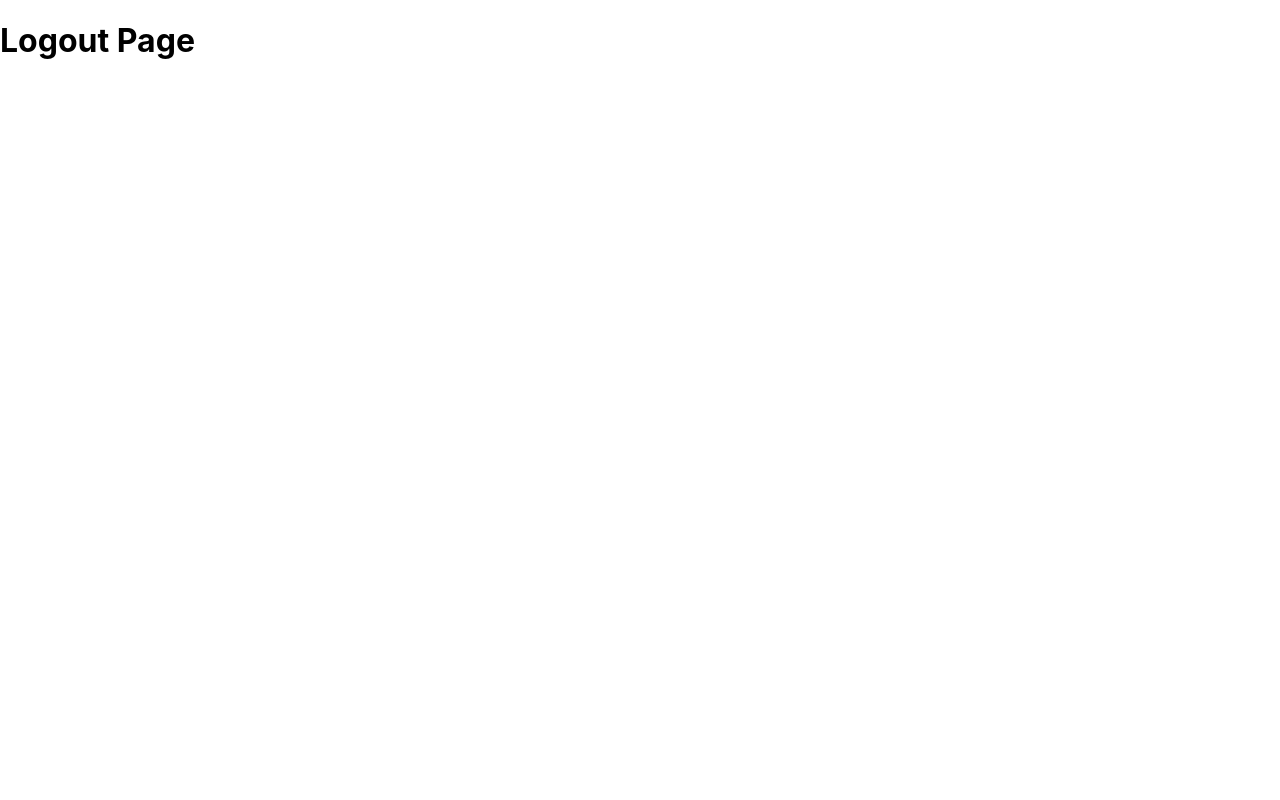
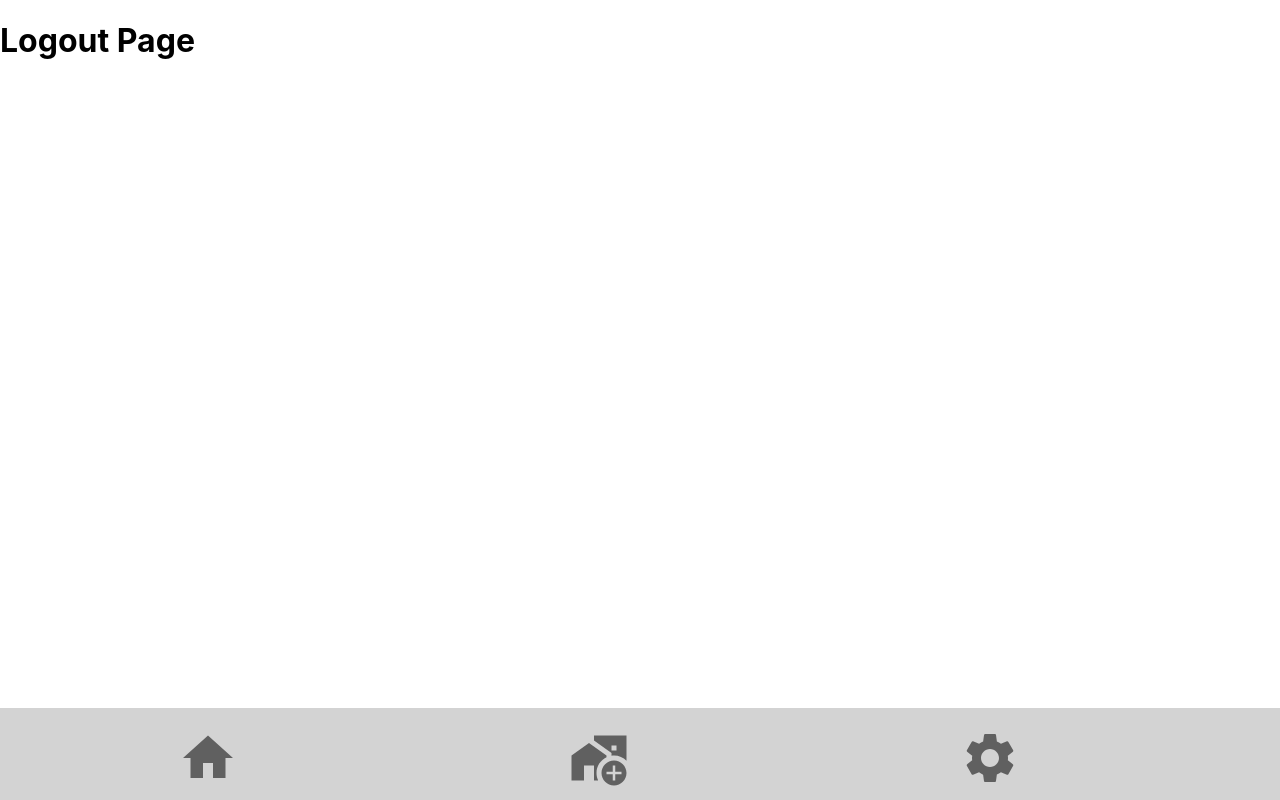
Before and after one commit to agiledev-students-spring2023/final-project-awesome-united, a React (Create React App) app in the folder front-end/: page /logout in a window 1280 px wide. Built offline with nearby package versions, Linux system fonts and the light colour scheme.

Commit message:
add prototype footer

```diff
--- a/front-end/package.json
+++ b/front-end/package.json
@@ -3,6 +3,10 @@
   "version": "0.1.0",
   "private": true,
   "dependencies": {
+    "@emotion/react": "^11.10.6",
+    "@emotion/styled": "^11.10.6",
+    "@mui/icons-material": "^5.11.11",
+    "@mui/material": "^5.11.12",
     "@testing-library/jest-dom": "^5.16.5",
     "@testing-library/react": "^13.4.0",
     "@testing-library/user-event": "^13.5.0",
--- a/front-end/src/App.css
+++ b/front-end/src/App.css
@@ -1,5 +1,8 @@
 .App {
-  text-align: center;
+  font-family: sans-serif;
+  min-height: 100vh;
+  display: flex;
+  flex-direction: column;
 }
 
 .App-logo {
--- a/front-end/src/App.js
+++ b/front-end/src/App.js
@@ -1,5 +1,6 @@
 import React, { useState } from "react"
 import { BrowserRouter as Router, Routes, Route } from "react-router-dom"
+import Footer from "./components/Footer"
 
 import Home from "./Home"
 import CreateAccount from "./pages/CreateAccount/CreateAccount"
@@ -37,6 +38,7 @@ const App = props => {
 
         </Routes>
       </Router>
+      <Footer />
     </div>
   )
 }
--- /dev/null
+++ b/front-end/src/components/Footer.css
@@ -0,0 +1,16 @@
+.footer{
+    margin-top: 1rem;
+    padding: 1rem;
+    background-color: lightgray;
+    position: fixed;
+    bottom: 0;
+    left: 0;
+    width: 100%;
+    height:60px;
+
+  }
+  .footerButton {
+
+    font-size: 60px;
+
+  }
--- a/front-end/src/components/Footer.js
+++ b/front-end/src/components/Footer.js
@@ -0,0 +1,33 @@
+import "./Footer.css"
+import HomeIcon from '@mui/icons-material/Home';
+import SettingsIcon from '@mui/icons-material/Settings';
+import { Grid } from "@mui/material";
+import AddHomeWorkIcon from '@mui/icons-material/AddHomeWork';
+import IconButton from '@mui/material/IconButton';
+
+
+const Footer = props => {
+
+    return (
+      <div className="footer">
+
+
+        <Grid container justifyContent="space-around" direction="row" spacing={.5} xs={11}>
+
+                <IconButton >
+                    <HomeIcon className="footerButton" fontSize="60px" />
+                </IconButton>
+
+        <IconButton >
+            <AddHomeWorkIcon className="footerButton" fontSize="60px" />
+        </IconButton>
+        <IconButton >
+            <SettingsIcon className="footerButton" fontSize="60px" />
+        </IconButton>
+         </Grid>
+
+      </div>
+    )
+  }
+
+  export default Footer
```
